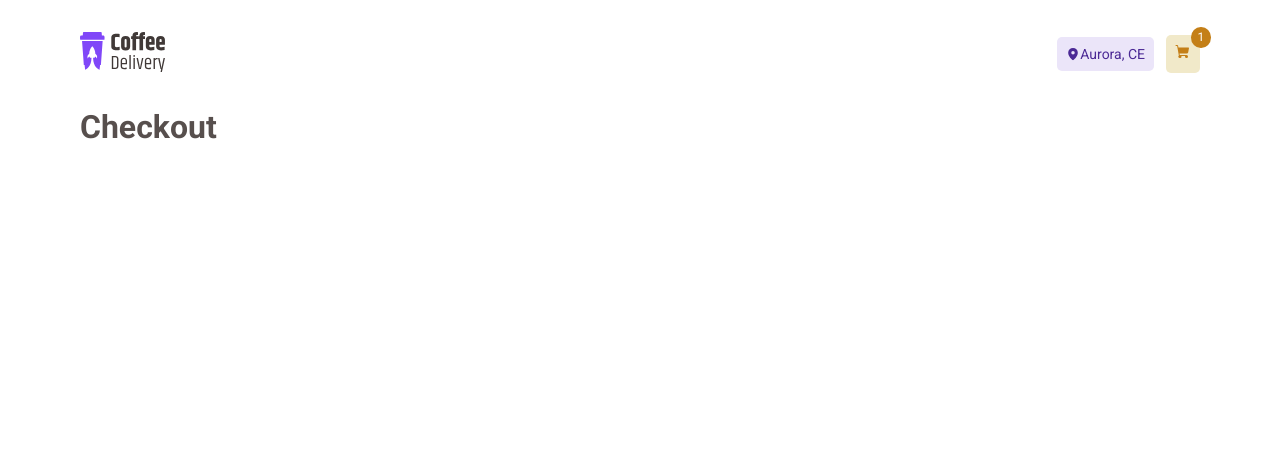
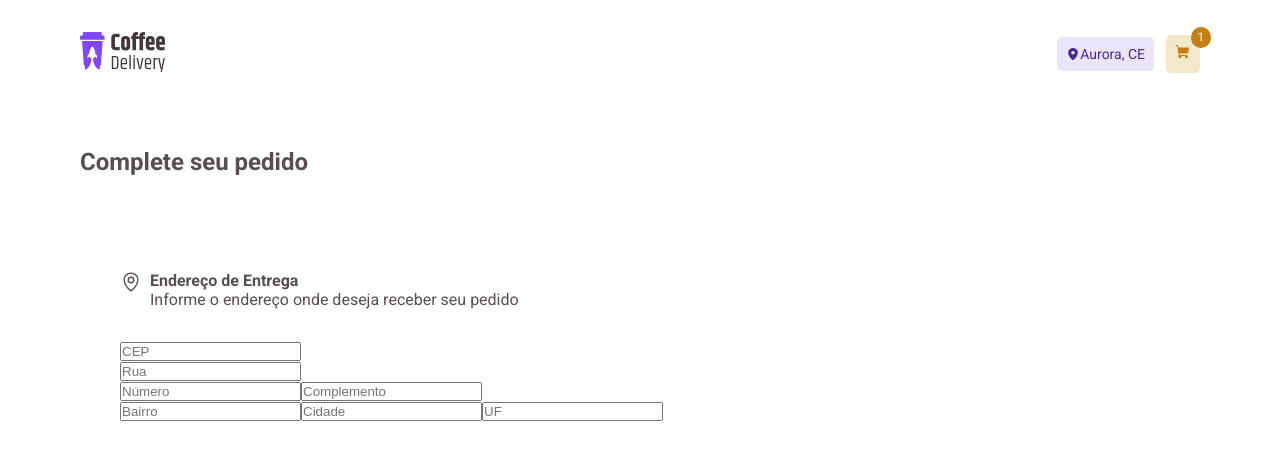
Before and after one commit to Matheussmaced/coffe_delivery, a React (Vite) app: page /checkout in a window 1280 px wide. Shown: the top 460 px of the page. Built offline with nearby package versions, Linux system fonts and the light colour scheme; the HTML template or start-up script is replaced by a standard one.

Commit message:
adding checkout component and form component

```diff
--- a/src/App.tsx
+++ b/src/App.tsx
@@ -11,7 +11,6 @@ function App() {
       <ThemeProvider theme={defaultTheme}>
         <BrowserRouter>
           <Router />
-
           <GlobalStyle />
         </BrowserRouter>
       </ThemeProvider>
--- a/src/components/Header/styles.tsx
+++ b/src/components/Header/styles.tsx
@@ -49,7 +49,6 @@ export const SpanButtonCart = styled(BasedSpan)`
 
   &:hover {
     border: solid 1px ${(props) => props.theme['yellow-dark']};
-    transform: scale(1.05);
   }
 `
 
--- a/src/pages/@Home/components/Body/index.tsx
+++ b/src/pages/@Home/components/Body/index.tsx
@@ -8,6 +8,7 @@ import {
 } from './styled'
 import { defaultTheme } from '../../../../components/styles/themes/default'
 import { useState } from 'react'
+// import BodyHomeContext from './CountContext'
 
 interface BodyHomeProps {
   img: string
@@ -38,8 +39,12 @@ export const BodyHome = ({
     typeTree,
   }
 
+  // const { count, setCount } = useContext(BodyHomeContext)
+
   const [coffes] = useState([coffeCard])
   const [count, setCount] = useState(1)
+
+  console.log(count)
 
   function countup() {
     return setCount(count + 1)
--- /dev/null
+++ b/src/pages/Checkout/components/Form/index.tsx
@@ -0,0 +1,36 @@
+export const Form = () => {
+  return (
+    <>
+      <form>
+        <div>
+          <label htmlFor="Cep"></label>
+          <input type="number" placeholder="CEP" />
+        </div>
+
+        <div>
+          <label htmlFor="Rua"></label>
+          <input type="text" placeholder="Rua" />
+        </div>
+
+        <div>
+          <label htmlFor="numero"></label>
+          <input type="number" placeholder="Número" />
+
+          <label htmlFor="complemento"></label>
+          <input type="text" placeholder="Complemento" />
+        </div>
+
+        <div>
+          <label htmlFor="bairro"></label>
+          <input type="text" placeholder="Bairro" />
+
+          <label htmlFor="cidade"></label>
+          <input type="text" placeholder="Cidade" />
+
+          <label htmlFor="uf"></label>
+          <input type="text" placeholder="UF" />
+        </div>
+      </form>
+    </>
+  )
+}
--- a/src/pages/Checkout/index.tsx
+++ b/src/pages/Checkout/index.tsx
@@ -1,7 +1,25 @@
+import { MapPin } from 'phosphor-react'
+import { CheckoutContainer, Delivery, FormContainer } from './styles'
+
+import { Form } from './components/Form/index'
+
 export const Checkout = () => {
   return (
-    <>
-      <h1>Checkout</h1>
-    </>
+    <CheckoutContainer>
+      <h2>Complete seu pedido</h2>
+
+      <div>
+        <FormContainer>
+          <Delivery>
+            <MapPin size={22} />
+            <div>
+              <strong>Endereço de Entrega</strong>
+              <p>Informe o endereço onde deseja receber seu pedido</p>
+            </div>
+          </Delivery>
+          <Form />
+        </FormContainer>
+      </div>
+    </CheckoutContainer>
   )
 }
--- a/src/pages/Checkout/styles.ts
+++ b/src/pages/Checkout/styles.ts
@@ -0,0 +1,19 @@
+import styled from 'styled-components'
+
+export const CheckoutContainer = styled.div`
+  display: flex;
+  flex-direction: column;
+
+  margin-top: 2.5rem;
+`
+
+export const FormContainer = styled.div`
+  padding: 2.5rem;
+`
+
+export const Delivery = styled.div`
+  display: flex;
+  gap: 0.5rem;
+
+  margin: 3.43rem 0 2rem;
+`
```
Also changed, not shown: src/components/context/CountContext.d.ts (added, +10 -0 lines), src/components/context/CountContext.tsx (added, +13 -0 lines), src/pages/Checkout/components/Form/styles.ts (added).
